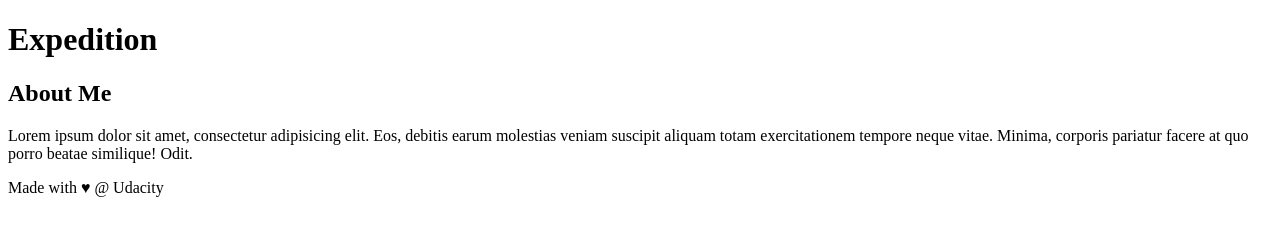
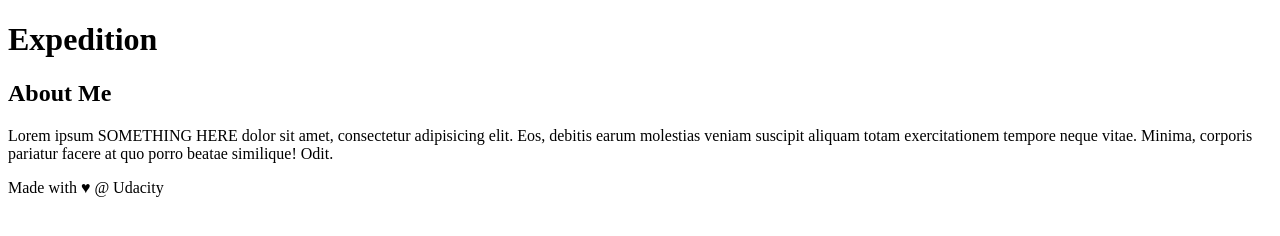
Before and after one commit to BOUHAFSADMI/git-course-project, a plain HTML site: page index.html in a window 1280 px wide. Drawn offline with Linux system fonts and the light colour scheme.

Commit message:
changed the aside oragraph text in index.html

```diff
--- a/index.html
+++ b/index.html
@@ -24,7 +24,7 @@
     <aside>
         <h2>About Me</h2>
 
-        <p>Lorem ipsum dolor sit amet, consectetur adipisicing elit. Eos, debitis earum molestias veniam suscipit aliquam totam exercitationem tempore neque vitae. Minima, corporis pariatur facere at quo porro beatae similique! Odit.</p>
+        <p>Lorem ipsum SOMETHING HERE dolor sit amet, consectetur adipisicing elit. Eos, debitis earum molestias veniam suscipit aliquam totam exercitationem tempore neque vitae. Minima, corporis pariatur facere at quo porro beatae similique! Odit.</p>
     </aside>
     <!-- end of new content -->
 
```
